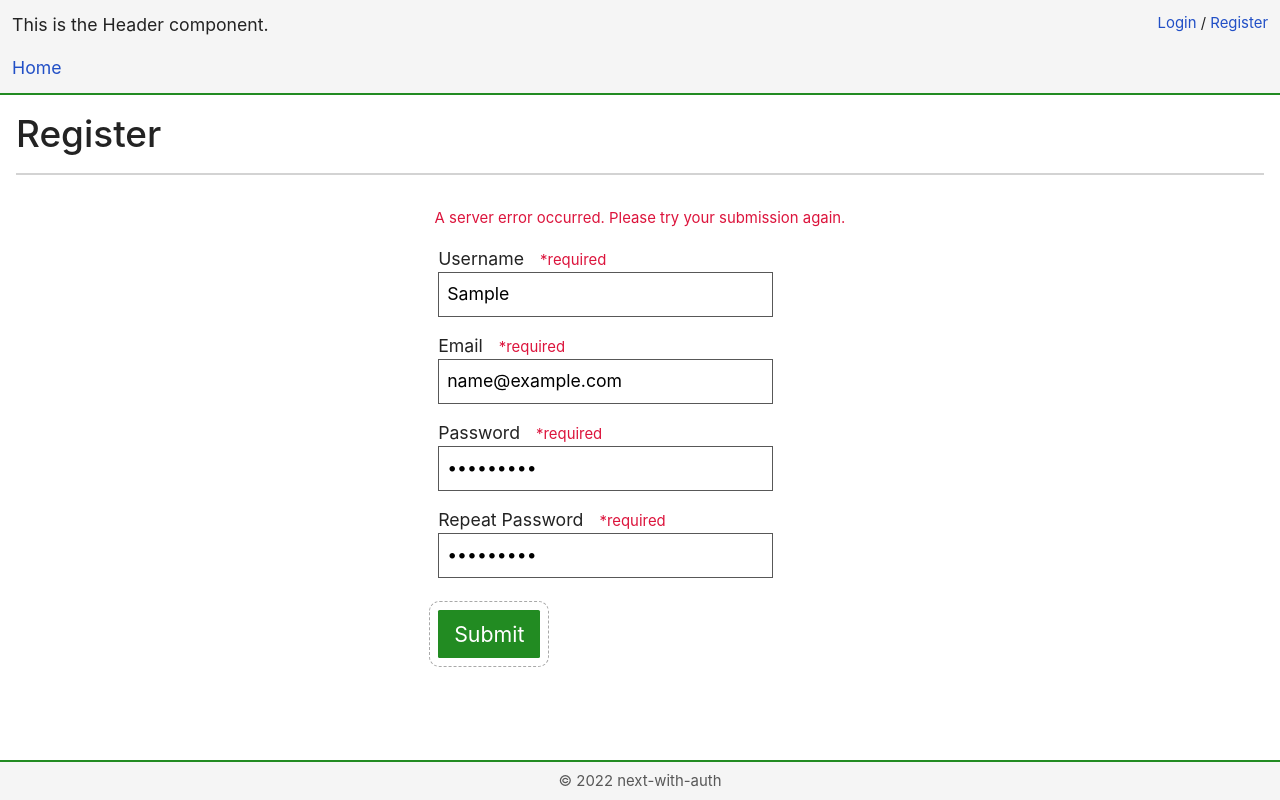
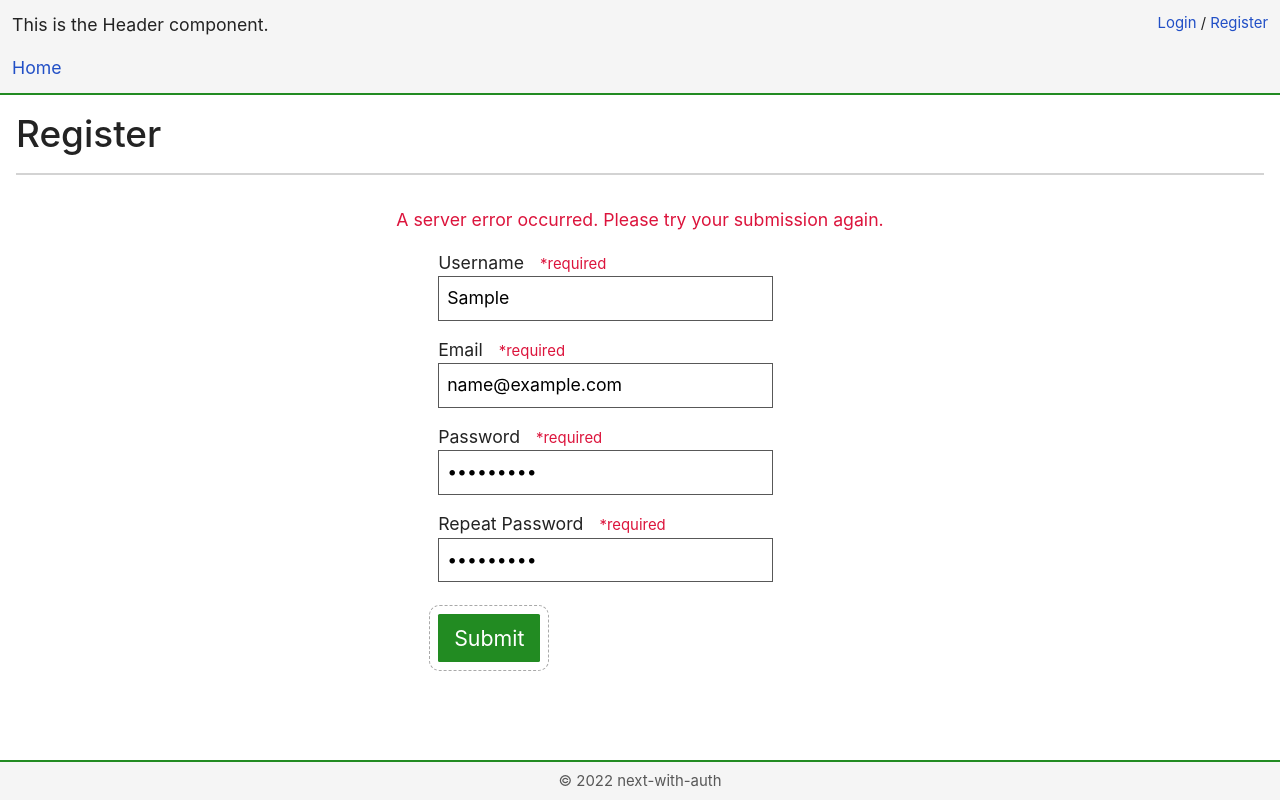
Before and after one commit to mike14747/next-with-auth, a Next.js app: page /register in a window 1280 px wide. Both pictures are taken after typing "Sample", "name@example.com", "Sample123", "Sample123" into the empty fields and a click on the button "Submit". Built offline with nearby package versions, Linux system fonts and the light colour scheme; no server answers.

Commit message:
Changed a style class in the register page.

```diff
--- a/pages/register.js
+++ b/pages/register.js
@@ -58,7 +58,7 @@ export default function Register() {
                 }
 
                 {status === 'authenticated' &&
-                    <p className="validation-error">
+                    <p className="error">
                         You cannot register as a new user while you are currently logged in.
                     </p>
                 }
@@ -66,7 +66,7 @@ export default function Register() {
                 {status === 'unauthenticated' && !isSuccessful &&
                     <>
                         {error &&
-                            <p className="validation-error">
+                            <p className="error">
                                 {error}
                             </p>
                         }
```
